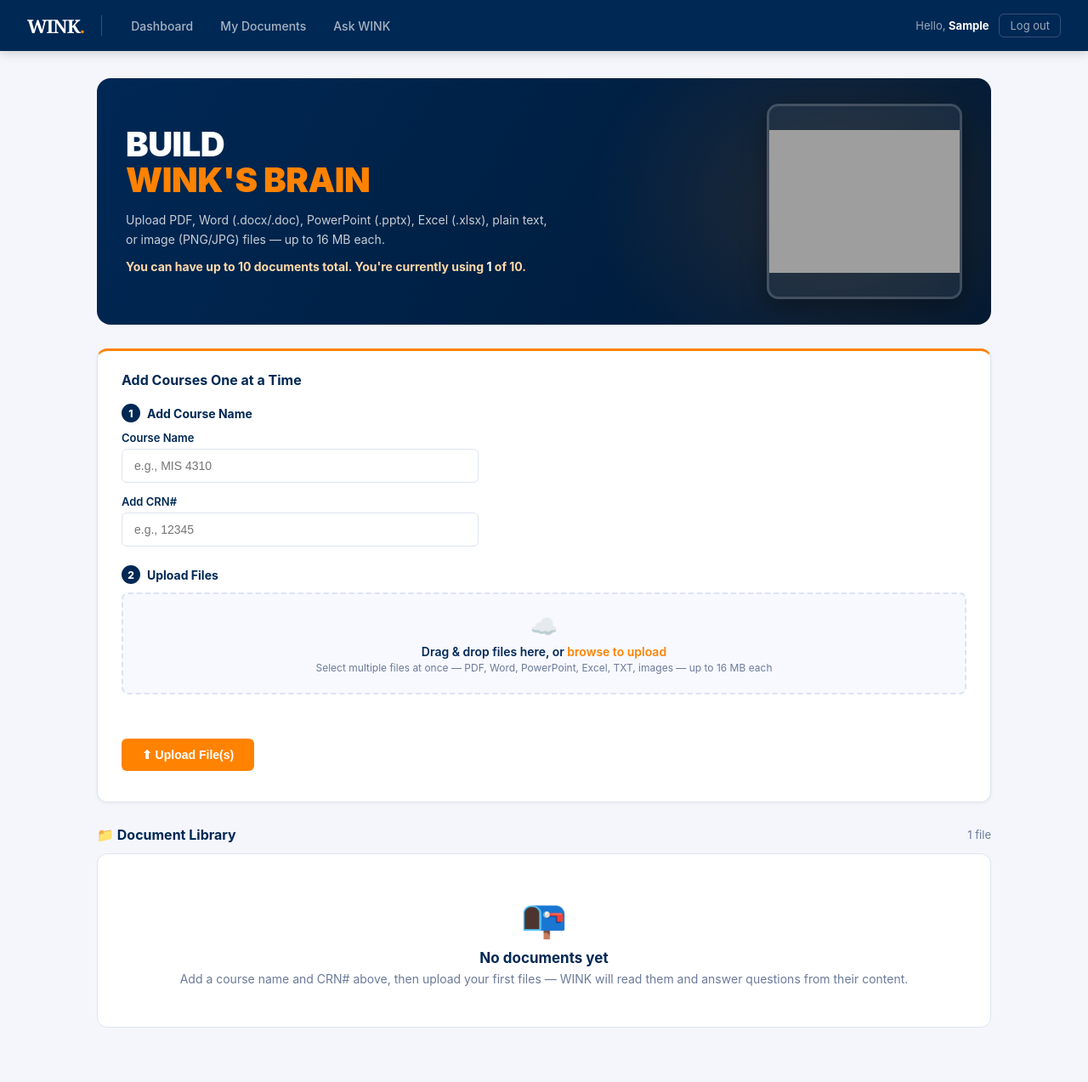
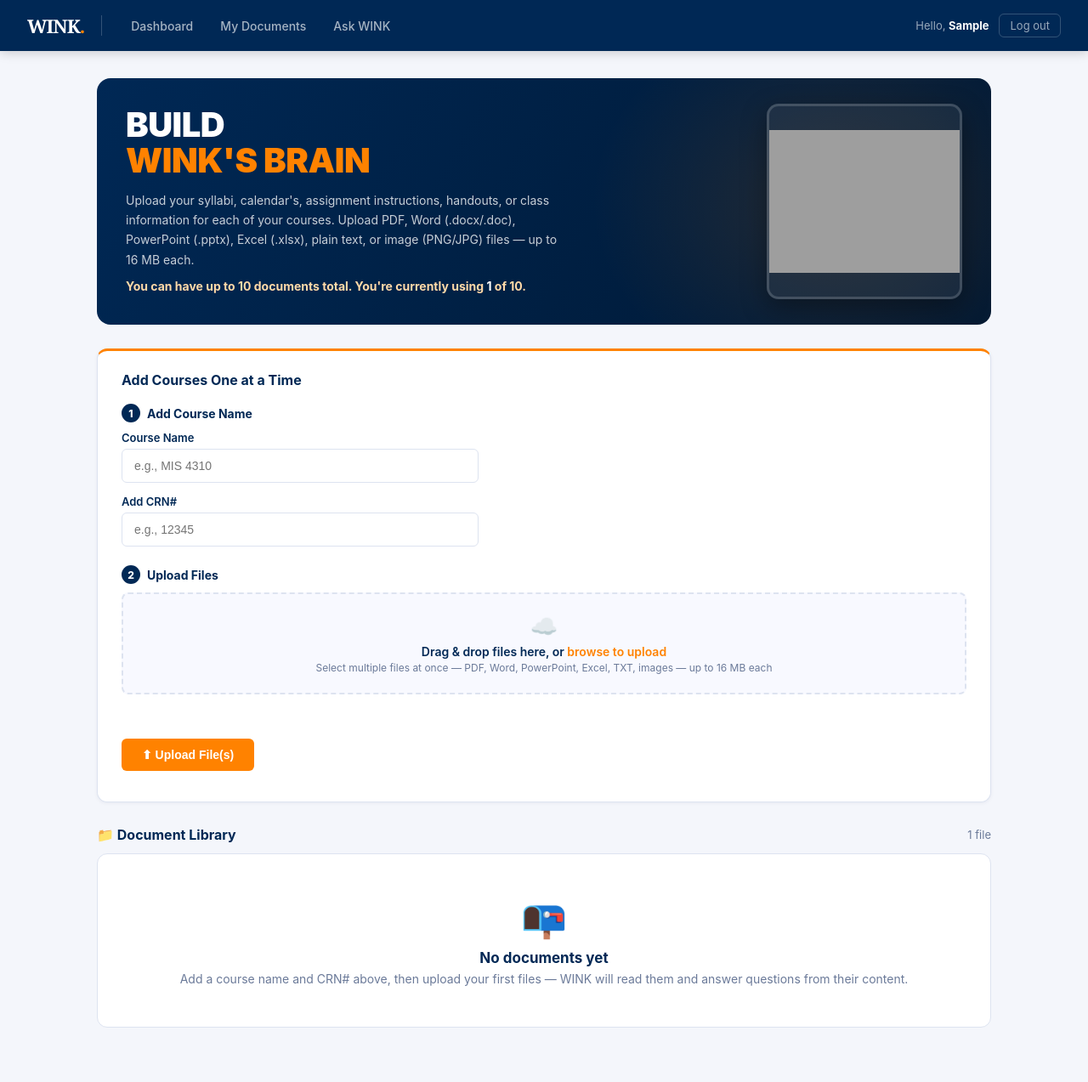
Before and after one commit to lauratrevino/WINK, a Flask app: template templates/documents.html in a window 1280 px wide. Shown: the whole page at 85% size. Run offline with Flask 3, Linux system fonts and the light colour scheme; the template is opened without the code that fills it: most values are stand-ins (such as "Sample title", 1, 10 or a date in 2020); some libraries are stand-ins or nearby versions; grey boxes are pictures that could not be loaded.

Commit message:
Add files via upload

```diff
--- a/templates/documents.html
+++ b/templates/documents.html
@@ -232,7 +232,7 @@
         <div class="hero-line-1">Build</div>
         <div class="hero-line-2">WINK's Brain</div>
         <p>
-          Upload PDF, Word (.docx/.doc), PowerPoint (.pptx), Excel (.xlsx), plain text, or image (PNG/JPG) files — up to 16 MB each.
+          Upload your syllabi, calendar's, assignment instructions, handouts, or class information for each of your courses.  Upload PDF, Word (.docx/.doc), PowerPoint (.pptx), Excel (.xlsx), plain text, or image (PNG/JPG) files — up to 16 MB each.
           <span class="limit-line{{ ' full' if docs|length >= max_docs else '' }}" id="limit-note-text">
             You can have up to {{ max_docs }} documents total. You're currently using <strong id="info-count">{{ docs|length }}</strong> of {{ max_docs }}.
           </span>
```
